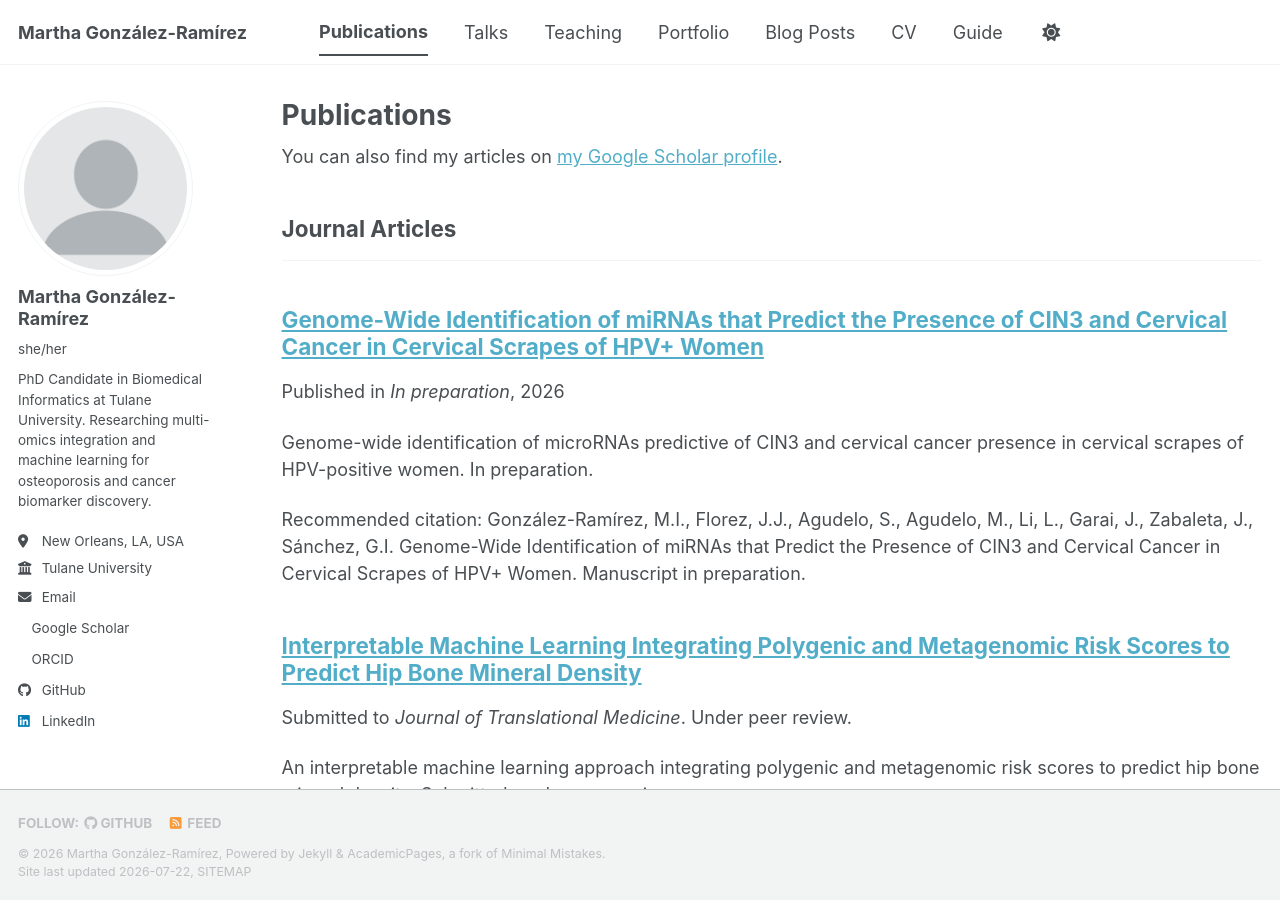
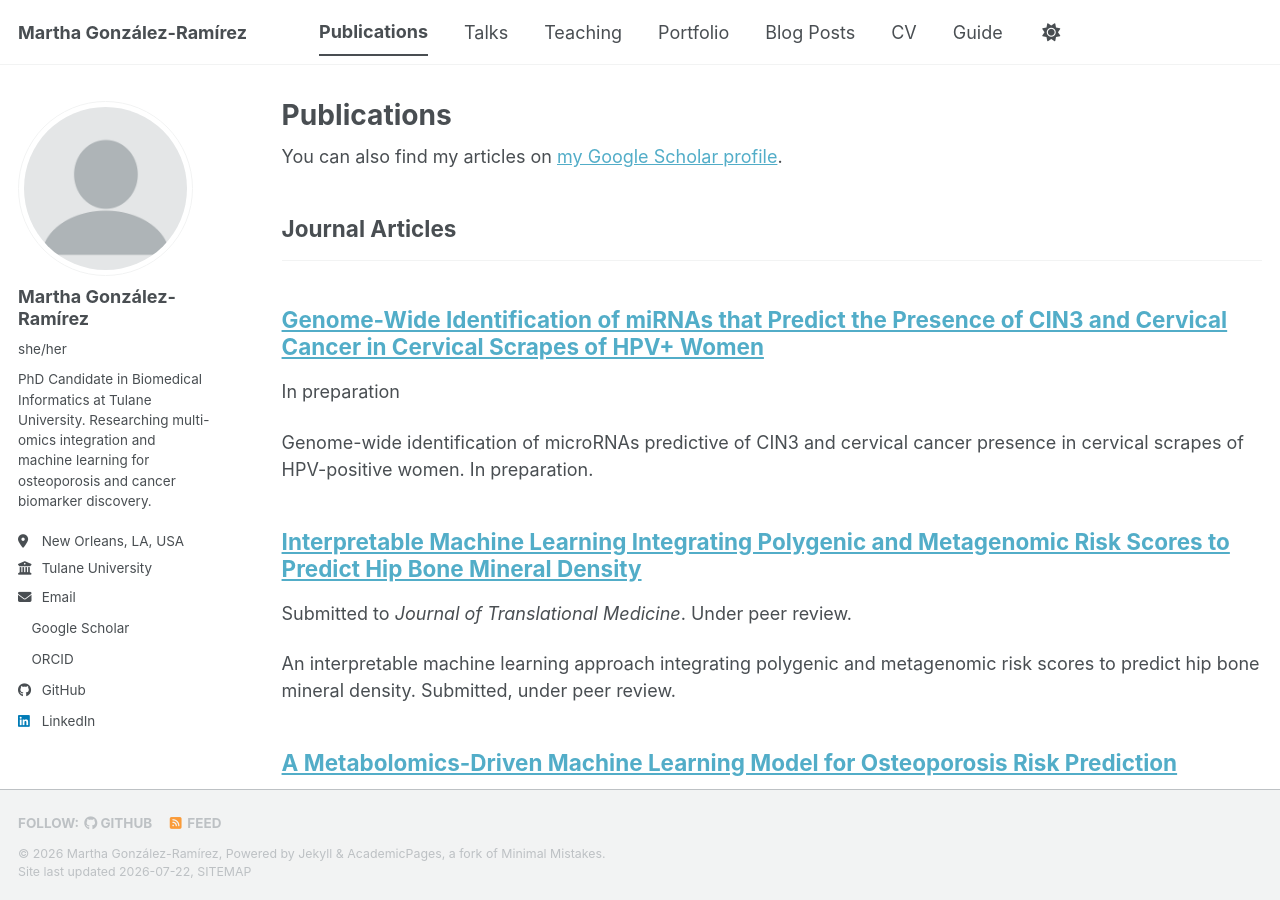
Before and after one commit to migonzalezr/migonzalezr.github.io, a Jekyll site: the page built from _pages/publications.html, in a window 1280 px wide and 900 px high. Built offline with Jekyll 4.4.1, drawn with Linux system fonts in a browser that asks for light colours; a style sheet for code colours, icons or effects is not loaded; some of the changed lines change nothing that is shown.

```diff
--- a/_publications/2026-07-01-cin3-cc-mirna-cervical-scrapes.md
+++ b/_publications/2026-07-01-cin3-cc-mirna-cervical-scrapes.md
@@ -6,6 +6,7 @@
 excerpt: 'Genome-wide identification of microRNAs predictive of CIN3 and cervical cancer presence in cervical scrapes of HPV-positive women. In preparation.'
 date: 2026-07-01
 venue: 'In preparation'
+status: 'in preparation'
 citation: 'González-Ramírez, M.I., Florez, J.J., Agudelo, S., Agudelo, M., Li, L., Garai, J., Zabaleta, J., Sánchez, G.I. Genome-Wide Identification of miRNAs that Predict the Presence of CIN3 and Cervical Cancer in Cervical Scrapes of HPV+ Women. Manuscript in preparation.'
 ---
 This manuscript, currently in preparation, presents a genome-wide identification of microRNAs predictive of CIN3 and cervical cancer presence in cervical scrapes of HPV-positive women.
```
